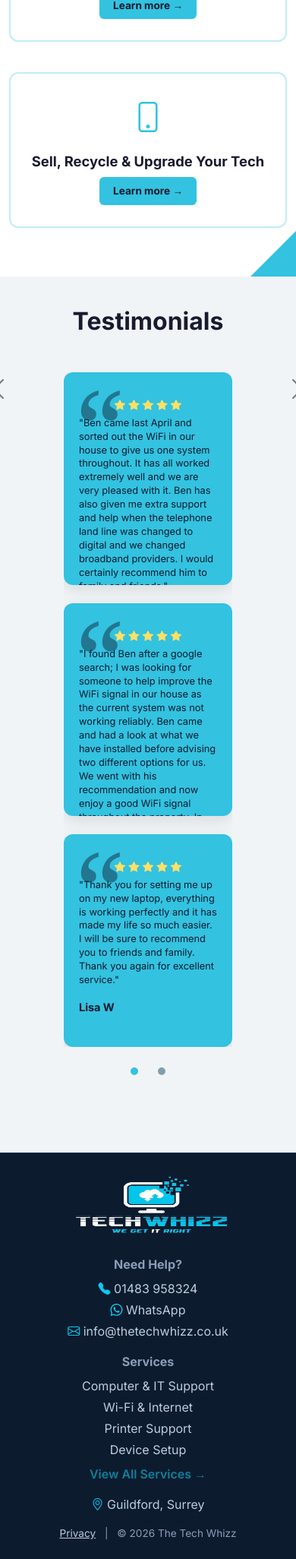
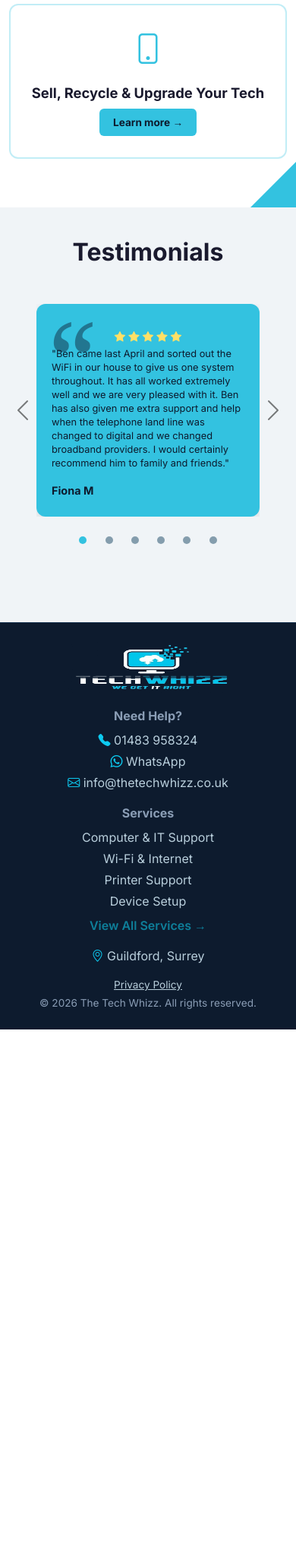
Before and after one commit to jolantadjatlova/thetechwhizz, a Django app: template home/templates/home/home_page.html in a window 390 px wide. Shown: the part 2685-4737 px from the top of the page at 76% size. After the commit the page ends 4040 px from the top, so only its background shows below. Run offline with Django 5.2, Linux system fonts and the light colour scheme; the template is opened without the code that fills it, so the values that code supplies are empty; parts of the project's set-up code (start-up, migrations or seed data) failed here and were passed over.

Commit message:
Mobile responsiveness fixes: navbar overflow, hero sizing, footer layout, testimonials carousel, navbar auto-close

```diff
--- a/home/templates/home/home_page.html
+++ b/home/templates/home/home_page.html
@@ -138,14 +138,11 @@
             <h2 class="section-title">Testimonials</h2>
         </div>
 
-        <div id="testimonialsCarousel" class="carousel slide px-5 mx-4" data-bs-ride="carousel" data-bs-interval="5000">
+        <div id="testimonialsCarousel" class="carousel slide" data-bs-ride="carousel" data-bs-interval="5000">
             <div class="carousel-inner">
 
-                <!-- Slide 1 -->
                 <div class="carousel-item active">
-                    <div class="row g-4">
-                        <div class="col-md-4">
-                            <div class="testimonial-card">
+                    <div class="testimonial-card mx-auto">
                         <div class="stars" role="img" aria-label="5 out of 5 stars">
                             <i class="bi bi-star-fill" aria-hidden="true"></i>
                             <i class="bi bi-star-fill" aria-hidden="true"></i>
@@ -157,8 +154,9 @@
                         <strong class="testimonial-name">Fiona M</strong>
                     </div>
                 </div>
-                        <div class="col-md-4">
-                            <div class="testimonial-card">
+
+                <div class="carousel-item">
+                    <div class="testimonial-card mx-auto">
                         <div class="stars" role="img" aria-label="5 out of 5 stars">
                             <i class="bi bi-star-fill" aria-hidden="true"></i>
                             <i class="bi bi-star-fill" aria-hidden="true"></i>
@@ -170,8 +168,9 @@
                         <strong class="testimonial-name">Camilla W</strong>
                     </div>
                 </div>
-                        <div class="col-md-4">
-                            <div class="testimonial-card">
+
+                <div class="carousel-item">
+                    <div class="testimonial-card mx-auto">
                         <div class="stars" role="img" aria-label="5 out of 5 stars">
                             <i class="bi bi-star-fill" aria-hidden="true"></i>
                             <i class="bi bi-star-fill" aria-hidden="true"></i>
@@ -183,14 +182,9 @@
                         <strong class="testimonial-name">Lisa W</strong>
                     </div>
                 </div>
-                    </div>
-                </div>
 
-                <!-- Slide 2 -->
                 <div class="carousel-item">
-                    <div class="row g-4">
-                        <div class="col-md-4">
-                            <div class="testimonial-card">
+                    <div class="testimonial-card mx-auto">
                         <div class="stars" role="img" aria-label="5 out of 5 stars">
                             <i class="bi bi-star-fill" aria-hidden="true"></i>
                             <i class="bi bi-star-fill" aria-hidden="true"></i>
@@ -202,8 +196,9 @@
                         <strong class="testimonial-name">Stephanie H</strong>
                     </div>
                 </div>
-                        <div class="col-md-4">
-                            <div class="testimonial-card">
+
+                <div class="carousel-item">
+                    <div class="testimonial-card mx-auto">
                         <div class="stars" role="img" aria-label="5 out of 5 stars">
                             <i class="bi bi-star-fill" aria-hidden="true"></i>
                             <i class="bi bi-star-fill" aria-hidden="true"></i>
@@ -215,8 +210,9 @@
                         <strong class="testimonial-name">Julian S</strong>
                     </div>
                 </div>
-                        <div class="col-md-4">
-                            <div class="testimonial-card">
+
+                <div class="carousel-item">
+                    <div class="testimonial-card mx-auto">
                         <div class="stars" role="img" aria-label="5 out of 5 stars">
                             <i class="bi bi-star-fill" aria-hidden="true"></i>
                             <i class="bi bi-star-fill" aria-hidden="true"></i>
@@ -226,8 +222,6 @@
                         </div>
                         <p>"We have lived in Wood Street for 48 years and discovered Ben a few years ago. He has been very efficient and reliable in sorting out all our IT problems, and quickly. We struggle with IT and he has been so kind and helpful each time we contact him. We have no hesitation in recommending him to anyone who needs assistance at our level or anyone who requires more specialist help."</p>
                         <strong class="testimonial-name">Pam H</strong>
-                            </div>
-                        </div>
                     </div>
                 </div>
 
@@ -243,8 +237,12 @@
 
             <!-- Indicators -->
             <div class="carousel-indicators" style="position: relative; margin-top: 20px;">
-                <button type="button" data-bs-target="#testimonialsCarousel" data-bs-slide-to="0" class="active" aria-label="Testimonial slide 1"></button>
-                <button type="button" data-bs-target="#testimonialsCarousel" data-bs-slide-to="1" aria-label="Testimonial slide 2"></button>
+                <button type="button" data-bs-target="#testimonialsCarousel" data-bs-slide-to="0" class="active" aria-label="Testimonial 1"></button>
+                <button type="button" data-bs-target="#testimonialsCarousel" data-bs-slide-to="1" aria-label="Testimonial 2"></button>
+                <button type="button" data-bs-target="#testimonialsCarousel" data-bs-slide-to="2" aria-label="Testimonial 3"></button>
+                <button type="button" data-bs-target="#testimonialsCarousel" data-bs-slide-to="3" aria-label="Testimonial 4"></button>
+                <button type="button" data-bs-target="#testimonialsCarousel" data-bs-slide-to="4" aria-label="Testimonial 5"></button>
+                <button type="button" data-bs-target="#testimonialsCarousel" data-bs-slide-to="5" aria-label="Testimonial 6"></button>
             </div>
         </div>
     </div>
--- a/static/css/main.css
+++ b/static/css/main.css
@@ -333,6 +333,7 @@ h1, h2, h3 {
     border-radius: 12px;
     padding: 24px 20px;
     height: 280px;
+    max-width: 360px;
     overflow-y: auto;
     display: flex;
     flex-direction: column;
@@ -431,10 +471,13 @@ h1, h2, h3 {
     height: 2rem;
 }
 
-.carousel-control-prev,
-.carousel-control-next {
+#testimonialsCarousel .carousel-control-prev,
+#testimonialsCarousel .carousel-control-next {
+    top: 140px;
+    bottom: auto;
     width: 44px;
     height: 44px;
+    transform: translateY(-50%);
 }
 
 #testimonialsCarousel .carousel-control-prev {
@@ -644,6 +687,33 @@ html, body {
     overflow-x: hidden;
 }
 
+@media (max-width: 991px) {
+    body {
+        padding-top: 80px;
+    }
+
+    #testimonials {
+        scroll-margin-top: var(--navbar-height, 90px);
+    }
+
+    #testimonialsCarousel {
+        padding-left: 36px !important;
+        padding-right: 36px !important;
+        margin-left: 0 !important;
+        margin-right: 0 !important;
+    }
+
+    #testimonialsCarousel .carousel-control-prev {
+        left: 0;
+        width: 36px;
+    }
+
+    #testimonialsCarousel .carousel-control-next {
+        right: 0;
+        width: 36px;
+    }
+}
+
 @media (max-width: 767px) {
     .hero {
         padding: 40px 0 60px;
--- /dev/null
+++ b/static/js/main.js
@@ -0,0 +1,26 @@
+document.addEventListener('DOMContentLoaded', function () {
+    var navbarCollapse = document.getElementById('navbarNav');
+    if (!navbarCollapse) return;
+
+    var navLinks = navbarCollapse.querySelectorAll('.nav-link:not(.dropdown-toggle), .dropdown-item');
+
+    navLinks.forEach(function (link) {
+        link.addEventListener('click', function () {
+            if (navbarCollapse.classList.contains('show')) {
+                var bsCollapse = bootstrap.Collapse.getInstance(navbarCollapse) || new bootstrap.Collapse(navbarCollapse, { toggle: false });
+                bsCollapse.hide();
+            }
+        });
+    });
+});
+
+function setNavbarOffset() {
+    var nav = document.querySelector('.site-navbar');
+    if (!nav) return;
+    var navHeight = nav.offsetHeight;
+    document.body.style.paddingTop = navHeight + 'px';
+    document.documentElement.style.setProperty('--navbar-height', navHeight + 'px');
+}
+
+window.addEventListener('load', setNavbarOffset);
+window.addEventListener('resize', setNavbarOffset);
--- a/templates/base.html
+++ b/templates/base.html
@@ -162,7 +162,7 @@
 
             <!-- ===== MOBILE FOOTER (below md) ===== -->
             <div class="d-md-none text-center">
-                <img src="{% static 'images/whizz_logo_dark.png' %}" width="230" height="135" alt="The Tech Whizz logo" style="height:90px; margin: 0 auto 20px; display: block;">
+                <img src="{% static 'images/whizz_logo_dark.png' %}" width="230" height="135" alt="The Tech Whizz logo" style="height:70px; margin: 0 auto 16px; display: block;">
 
                 <p class="footer-heading mb-2">Need Help?</p>
                 <a class="footer-link d-block mb-1" href="tel:+441483958324">
@@ -186,10 +186,11 @@
                     <i class="bi bi-geo-alt text-info"></i> Guildford, Surrey
                 </div>
 
+                <p class="copyright mb-1" style="font-size:.85rem;">
+                    <a href="/privacy-policy/" class="footer-link d-inline" style="text-decoration: underline;">Privacy Policy</a>
+                </p>
                 <p class="copyright mb-0" style="font-size:.85rem;">
-                    <a href="/privacy-policy/" class="footer-link d-inline" style="text-decoration: underline;">Privacy</a>
-                    <span class="mx-2">|</span>
-                    © 2026 The Tech Whizz
+                    © 2026 The Tech Whizz. All rights reserved.
                 </p>
             </div>
 
```
Also changed, not shown: other parts of static/css/main.css (+42 -2 lines). Lines whose indentation alone changed are shown as unchanged.
